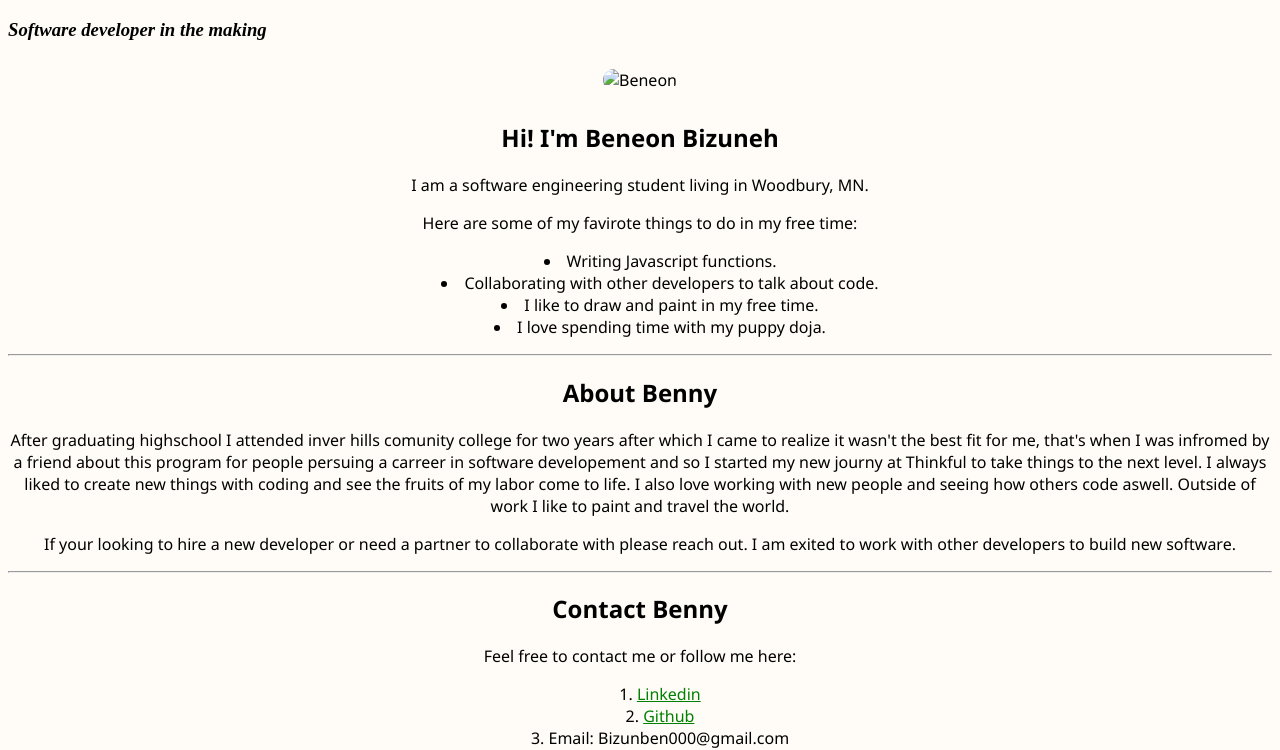
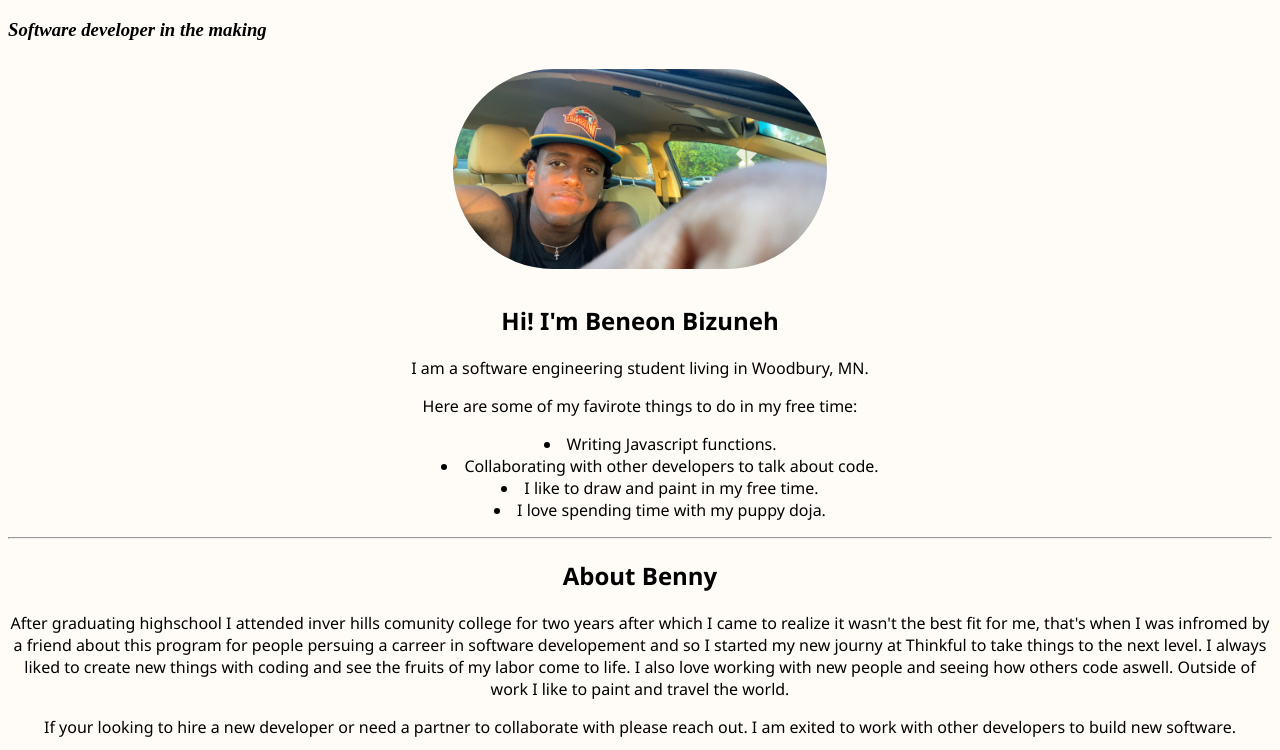
Before and after one commit to bizunben123/Bennys-Porfolio, a plain HTML site: page index.html in a window 1280 px wide. Shown: the part 61-811 px from the top of the page. Drawn offline with Linux system fonts and the light colour scheme; a script that the page names is missing.

Commit message:
Update index.html

```diff
--- a/index.html
+++ b/index.html
@@ -17,7 +17,7 @@
   <!--  main  - -->
     <main>
       <div>
-<img  src="images/benny.jpeg" alt="Beneon" class="image"/>
+<img  src="benny.jpeg" alt="Beneon" class="image"/>
 </div> <!-- - end wrapper - -->
 <h2>
 Hi! I'm Beneon Bizuneh
```
